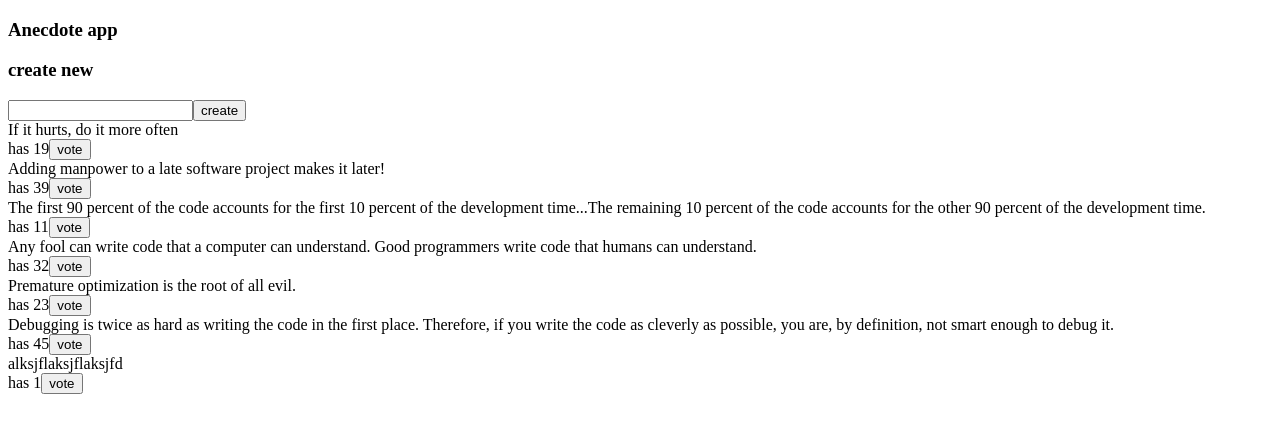
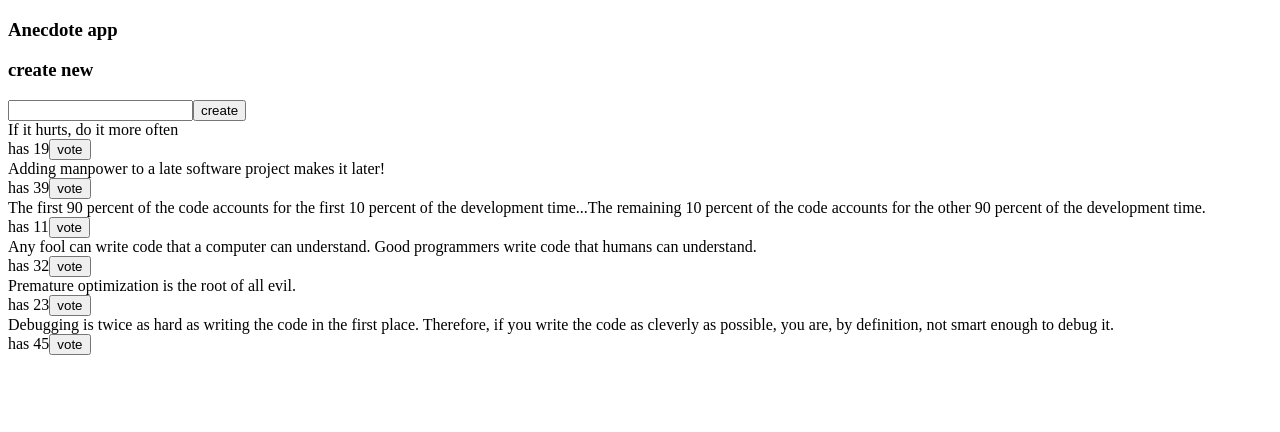
Before and after one commit to vitiligo610/fullstackopen, a React (Vite) app in the folder part6/query-anecdotes/: page / in a window 1280 px wide. Shown: the top 432 px of the page. Built offline with nearby package versions, Linux system fonts and the light colour scheme; data requests are answered from the project's data file.

Commit message:
Complete exercise 6.23-6.24

```diff
--- a/part6/query-anecdotes/db.json
+++ b/part6/query-anecdotes/db.json
@@ -29,11 +29,6 @@
       "content": "Debugging is twice as hard as writing the code in the first place. Therefore, if you write the code as cleverly as possible, you are, by definition, not smart enough to debug it.",
       "id": "98312",
       "votes": 45
-    },
-    {
-      "content": "alksjflaksjflaksjfd",
-      "votes": 1,
-      "id": "UcJj9oz"
     }
   ]
 }
--- a/part6/query-anecdotes/src/components/AnecdoteForm.jsx
+++ b/part6/query-anecdotes/src/components/AnecdoteForm.jsx
@@ -19,8 +19,10 @@ const AnecdoteForm = () => {
     event.preventDefault()
     const content = event.target.anecdote.value
     event.target.anecdote.value = ''
-    if (content.length < 5)
+    if (content.length < 5) {
+      showNotification(dispatch, `too short anecdote, must have length 5 or more`)
       return
+    }
     console.log('new anecdote')
     newAnecdoteMutation.mutate({ content, votes: 0 })
     showNotification(dispatch, `anecdote '${content}' added`)
```
